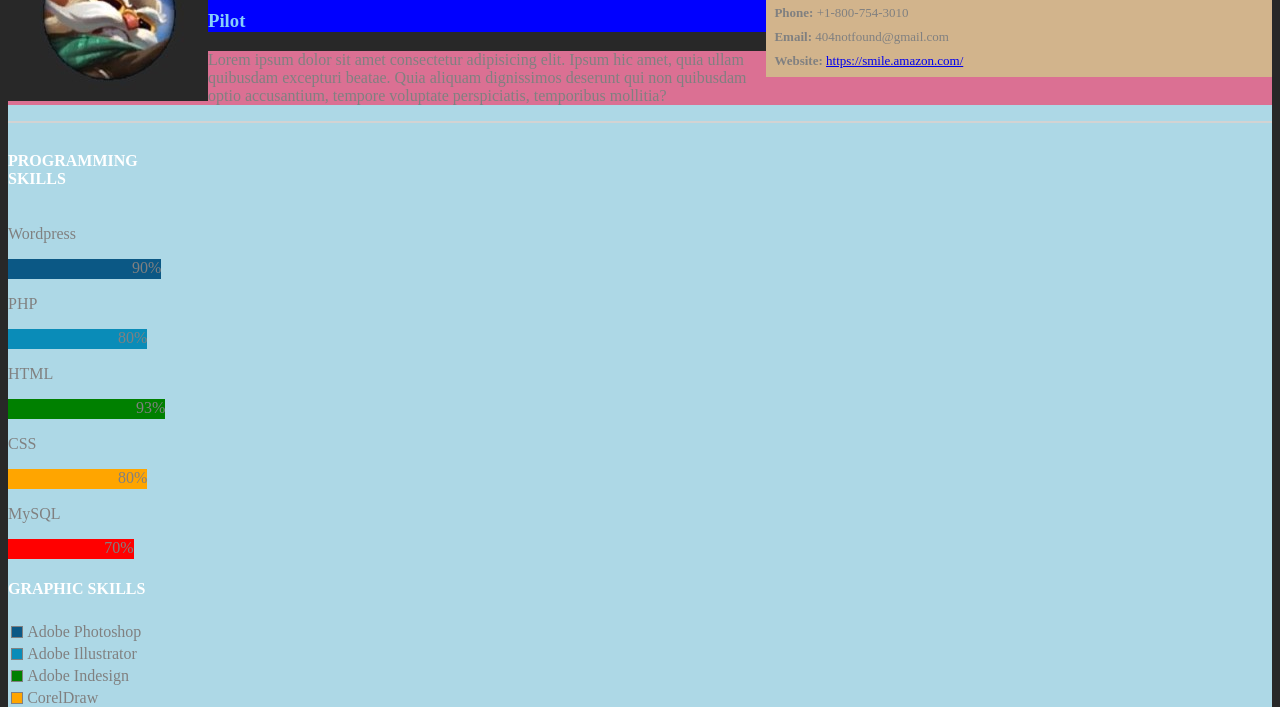
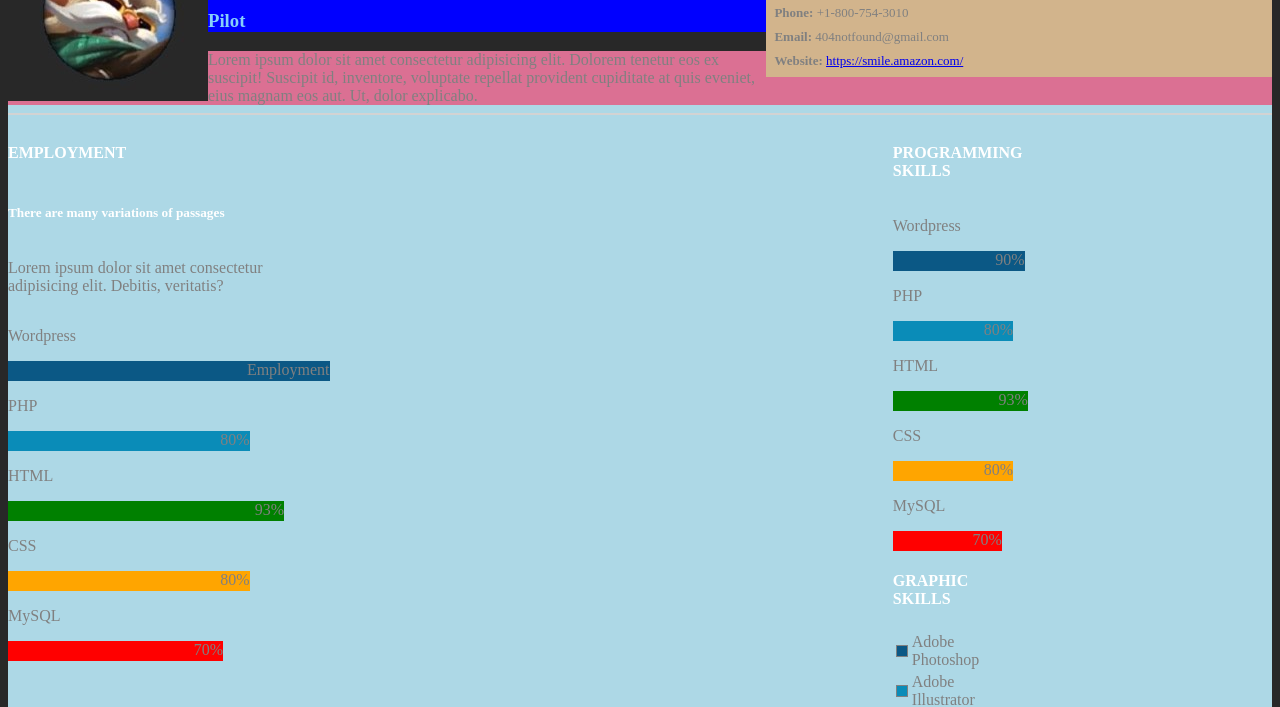
Before and after one commit to yangbri1/307.5_practice_html_css, a plain HTML site: page index.html in a window 1280 px wide. Shown: the part 117-824 px from the top of the page. Drawn offline with Linux system fonts and the light colour scheme.

Commit message:
adjust page to suit different devices' viewport sizes using @media

```diff
--- a/index.html
+++ b/index.html
@@ -53,13 +53,33 @@
 
 
             <div id="box3" class="section1">
-                <p> Lorem ipsum dolor sit amet consectetur adipisicing elit. Ipsum hic amet, quia ullam quibusdam excepturi beatae. Quia aliquam dignissimos deserunt qui non quibusdam optio accusantium, tempore voluptate perspiciatis, temporibus mollitia?
-                </p>
+                Lorem ipsum dolor sit amet consectetur adipisicing elit. Dolorem tenetur eos ex suscipit! Suscipit id, inventore, voluptate repellat provident cupiditate at quis eveniet, eius magnam eos aut. Ut, dolor explicabo.
             </div>
 
         </div>
 
         <hr/>
+
+        <div class="section2">
+            <div id="box4" class="section3">
+                <h4>EMPLOYMENT</h4>
+                <h5>There are many variations of passages</h5>
+
+                <p>Lorem ipsum dolor sit amet consectetur adipisicing elit. Debitis, veritatis?</p>
+
+                <p>Wordpress</p>
+                <div id="ps1" class="bars">Employment</div>
+                <p>PHP</p>
+                <div id="ps2" class="bars">80%</div>
+                <p>HTML</p>
+                <div id="ps3" class="bars">93%</div>
+                <p>CSS</p>
+                <div id="ps4" class="bars">80%</div>
+                <p>MySQL</p>
+                <div id="ps5" class="bars">70%</div>
+
+            </div>
+        </div>
 
         <div class="section3">
             <div id="box6" class="section3">
--- a/styles/styles.css
+++ b/styles/styles.css
@@ -4,6 +4,7 @@
     flex-wrap: wrap;
     overflow: hidden;
     /*justify-content: flex-start;*/
+    color:grey;
 
 
 }
@@ -11,8 +12,7 @@
 .section1{
     background-color: rgb(40, 40, 40); /*redundant as html has already established color? */
     /*text-align:left; default */
-    color:grey;
-
+    width: 100%;
 }
 
 #box1{background-color:blue; padding-top: 5px;  text-align:start; }
@@ -29,13 +29,13 @@ html{
     background-color:rgb(40, 40, 40);
 }
 
-h1, h4{
+h1, h4, h5{
     color:white;
 }
 
 h3{
     color:lightskyblue;
-    text-align:justify;
+    /* text-align:justify; */
 }
 
 /* p{
@@ -61,20 +61,30 @@ hr{
 
 }
 
+.section2{
+    /* display: flex;
+    justify-content:flex-start; */
+    float:left;
+
+    width:70%;
+}
+
+#box4{ }
 .section3{
-    /*float:right;  text-align: end; */
-    color:grey;
-    /* display: flex;
-    flex-direction: column;
-    align-items:flex-end; */
+    /* float:right works but will it be able to dynamically resize/responsive like flex? */
+    /* float:right; text-align: end;
+    color:grey; */
+
     display:flex;
     flex-direction: column;
-    justify-content:flex-end;
+    /* justify-content:flex-end; */
+    /* align-items:flex-end;  */
+
     /* ul{
         list-style-type: square;
         color: red;
     } */
-     width: 33%;
+     width: 30%;
 
 }
 
@@ -125,9 +135,11 @@ table{
     height: 20px;
     border-radius: 50%;
 }
-#box{
+
+/* #box8{
     margin-bottom:10px;
-}
+} */
+
 /*
 #box8 td{
     border: solid; -- used to check why the French and Spanish were out of line -- extra <td> </td> by accident
@@ -140,8 +152,15 @@ table{
     }
   }
 
-  @media only screen and (orientation: portrait) {
+@media only screen and (orientation: portrait) {
     body {
-      background-color: pink;
+        background-color: pink;
     }
-  }
+}
+
+/* changes width to 100% view when the viewport is 426px or smaller (mobile[large]) */
+@media screen and (max-width: 426px){
+    .section2, .section3{
+        width: 100%; /* flex: 100%?*/
+    }
+}
```
